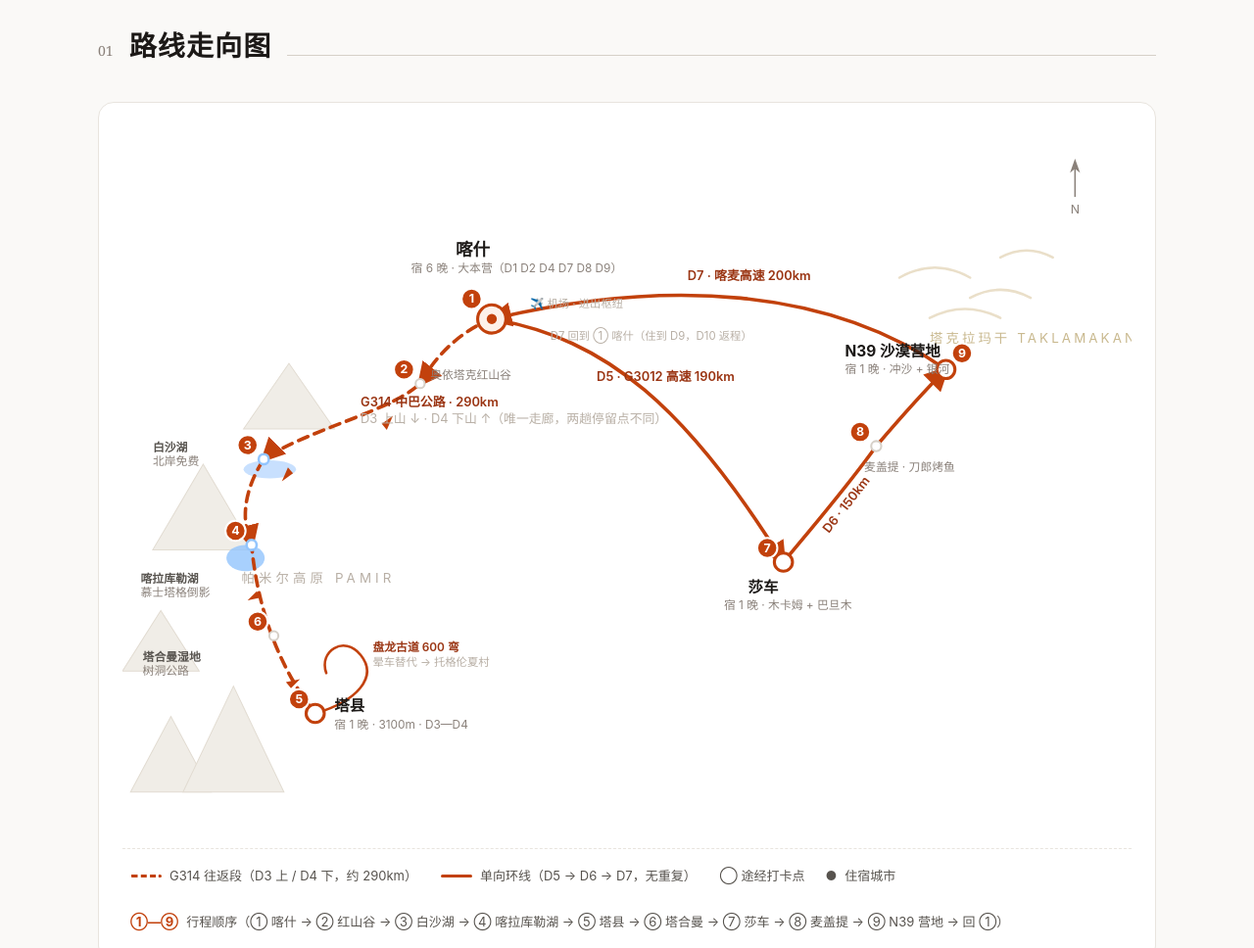
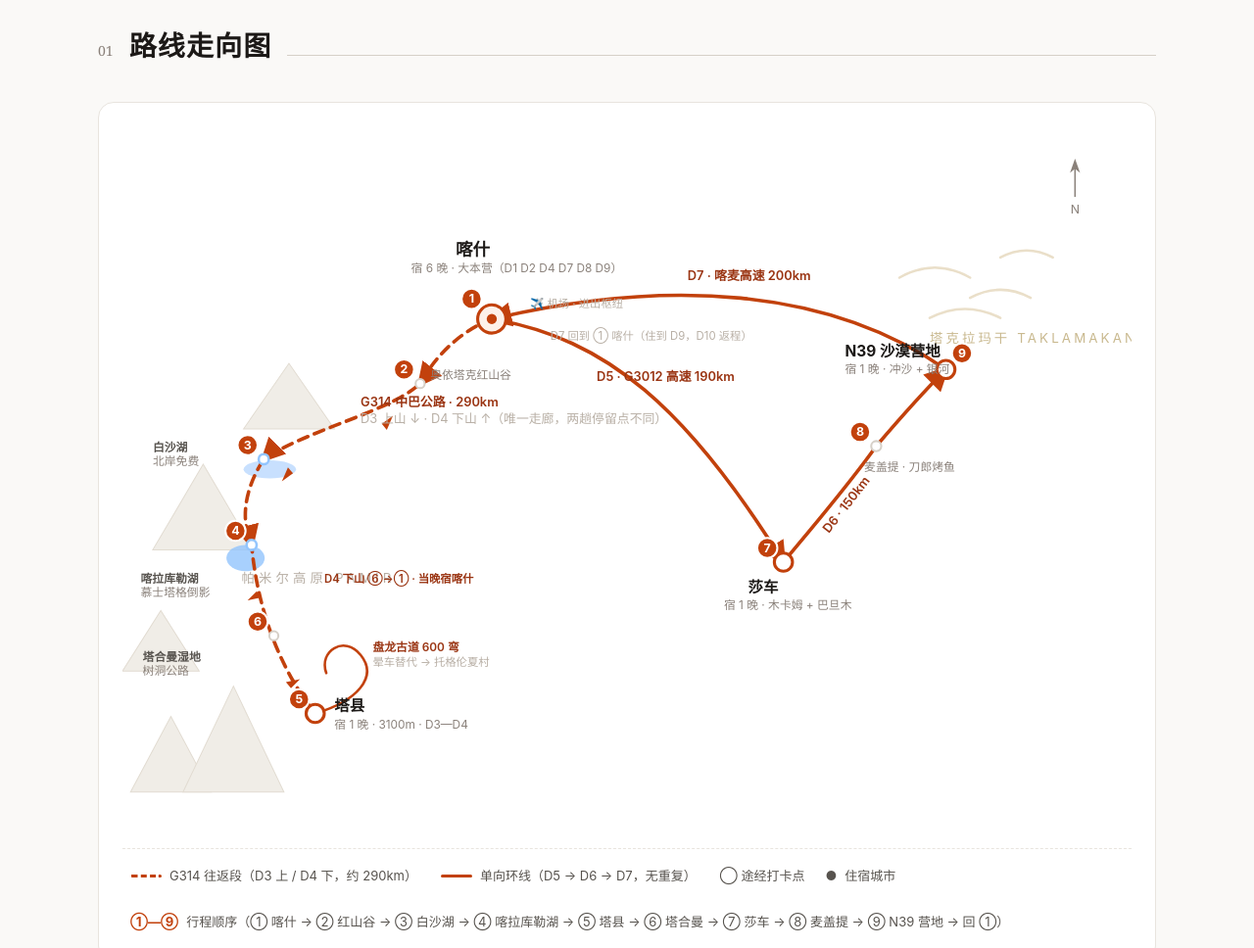
Before and after one commit to ViviZhou160916/nanjiang-2026, a plain HTML site: page site/index.html in a window 1280 px wide. Shown: the part 740-1708 px from the top of the page at 98% size. Drawn offline with Linux system fonts and the light colour scheme.

Commit message:
feat(site): 地图补 D4 下山返喀什标注

```diff
--- a/site/index.html
+++ b/site/index.html
@@ -228,6 +228,7 @@ footer a{color:var(--text-2)}
       <path d="M 158 352 l 11 -8 l -5 -6 z" fill="#C2410C"/>
       <path d="M 124 470 l 9 -9 l 5 6 z" fill="#C2410C"/>
       <path d="M 176 548 l -9 9 l -5 -6 z" fill="#C2410C"/>
+      <text x="200" y="452" font-size="11" fill="#9A3412" font-weight="600">D4 下山 ⑥→① · 当晚宿喀什</text>
       <g font-size="12.5" fill="#9A3412" font-weight="600">
         <text x="236" y="278">G314 中巴公路 · 290km</text>
         <text x="236" y="294" font-weight="400" fill="#B8AFA5">D3 上山 ↓ · D4 下山 ↑（唯一走廊，两趟停留点不同）</text>
```
